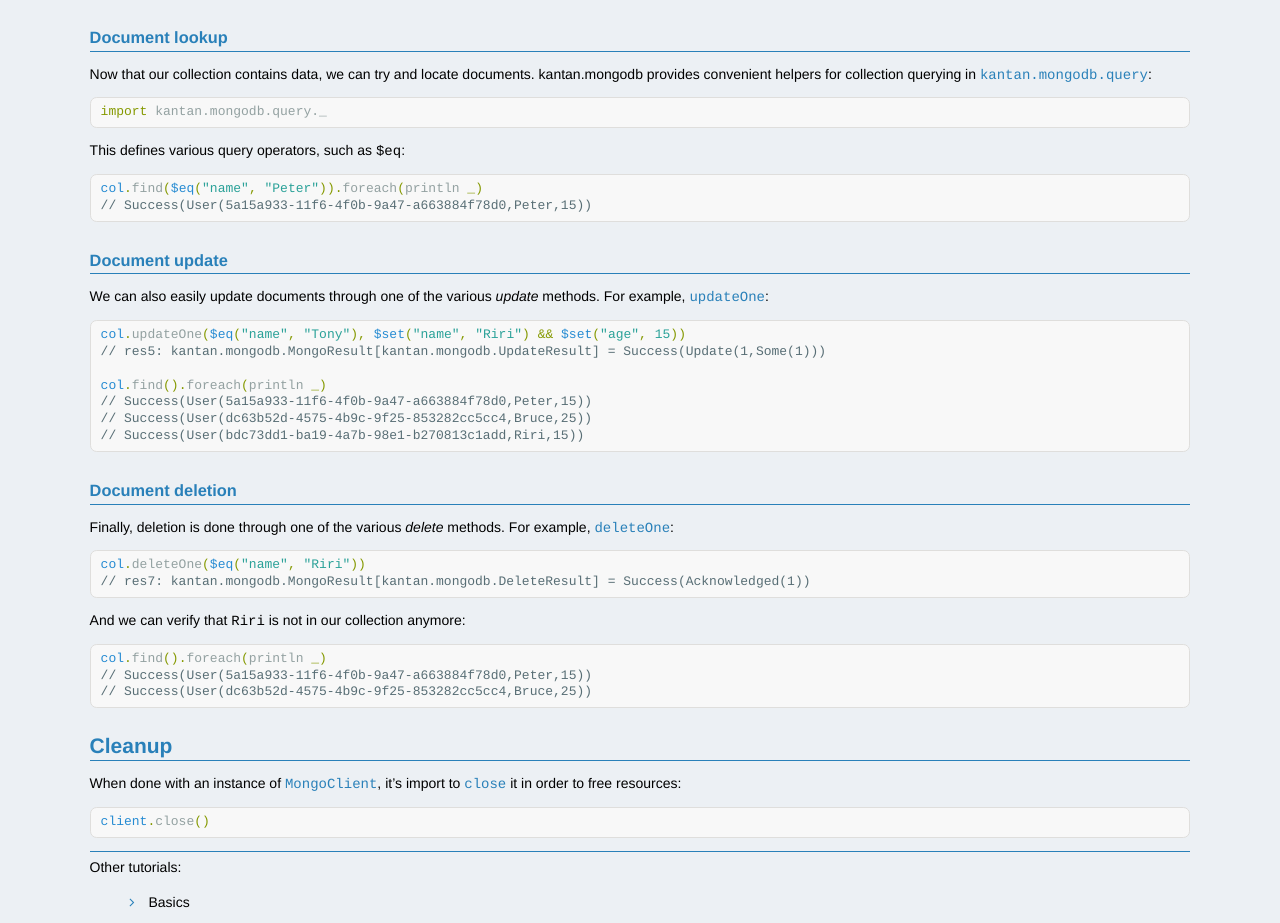
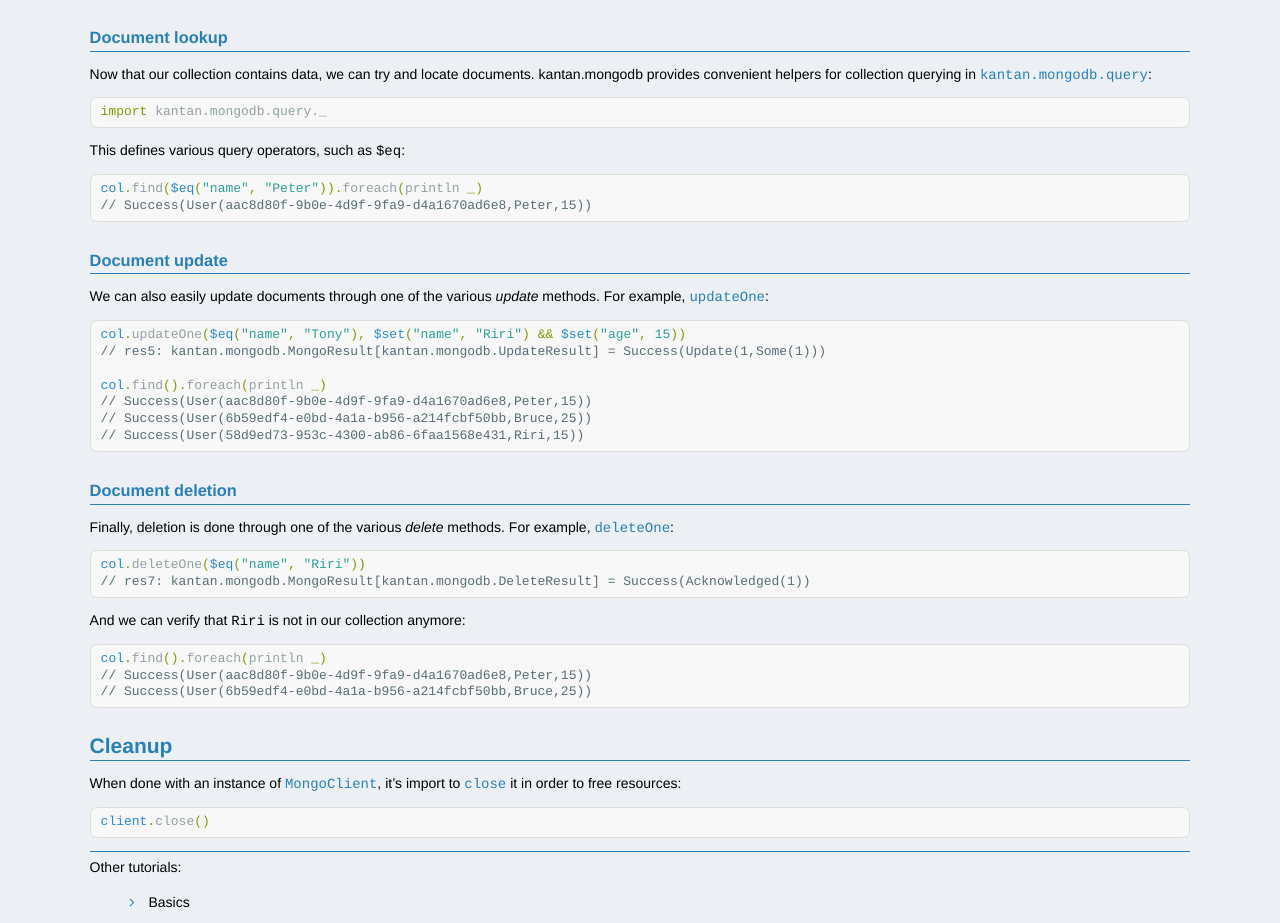
Before and after one commit to nrinaudo/kantan.mongodb, a Jekyll site: the page built from _tut/basics.md, in a window 1280 px wide. Shown: the part 1338-2261 px from the top of the page. Built offline with Jekyll 4.4.1, drawn with Linux system fonts in a browser that asks for light colours.

Commit message:
updated site

````diff
--- a/_tut/basics.md
+++ b/_tut/basics.md
@@ -98,7 +98,7 @@ This defines various query operators, such as `$eq`:
 
 ```scala
 col.find($eq("name", "Peter")).foreach(println _)
-// Success(User(5a15a933-11f6-4f0b-9a47-a663884f78d0,Peter,15))
+// Success(User(aac8d80f-9b0e-4d9f-9fa9-d4a1670ad6e8,Peter,15))
 ```
 
 
@@ -111,9 +111,9 @@ col.updateOne($eq("name", "Tony"), $set("name", "Riri") && $set("age", 15))
 // res5: kantan.mongodb.MongoResult[kantan.mongodb.UpdateResult] = Success(Update(1,Some(1)))
 
 col.find().foreach(println _)
-// Success(User(5a15a933-11f6-4f0b-9a47-a663884f78d0,Peter,15))
-// Success(User(dc63b52d-4575-4b9c-9f25-853282cc5cc4,Bruce,25))
-// Success(User(bdc73dd1-ba19-4a7b-98e1-b270813c1add,Riri,15))
+// Success(User(aac8d80f-9b0e-4d9f-9fa9-d4a1670ad6e8,Peter,15))
+// Success(User(6b59edf4-e0bd-4a1a-b956-a214fcbf50bb,Bruce,25))
+// Success(User(58d9ed73-953c-4300-ab86-6faa1568e431,Riri,15))
 ```
 
 
@@ -130,8 +130,8 @@ And we can verify that `Riri` is not in our collection anymore:
 
 ```scala
 col.find().foreach(println _)
-// Success(User(5a15a933-11f6-4f0b-9a47-a663884f78d0,Peter,15))
-// Success(User(dc63b52d-4575-4b9c-9f25-853282cc5cc4,Bruce,25))
+// Success(User(aac8d80f-9b0e-4d9f-9fa9-d4a1670ad6e8,Peter,15))
+// Success(User(6b59edf4-e0bd-4a1a-b956-a214fcbf50bb,Bruce,25))
 ```
 
 ## Cleanup
````
Also changed, not shown: index.md (+5 -5 lines).
